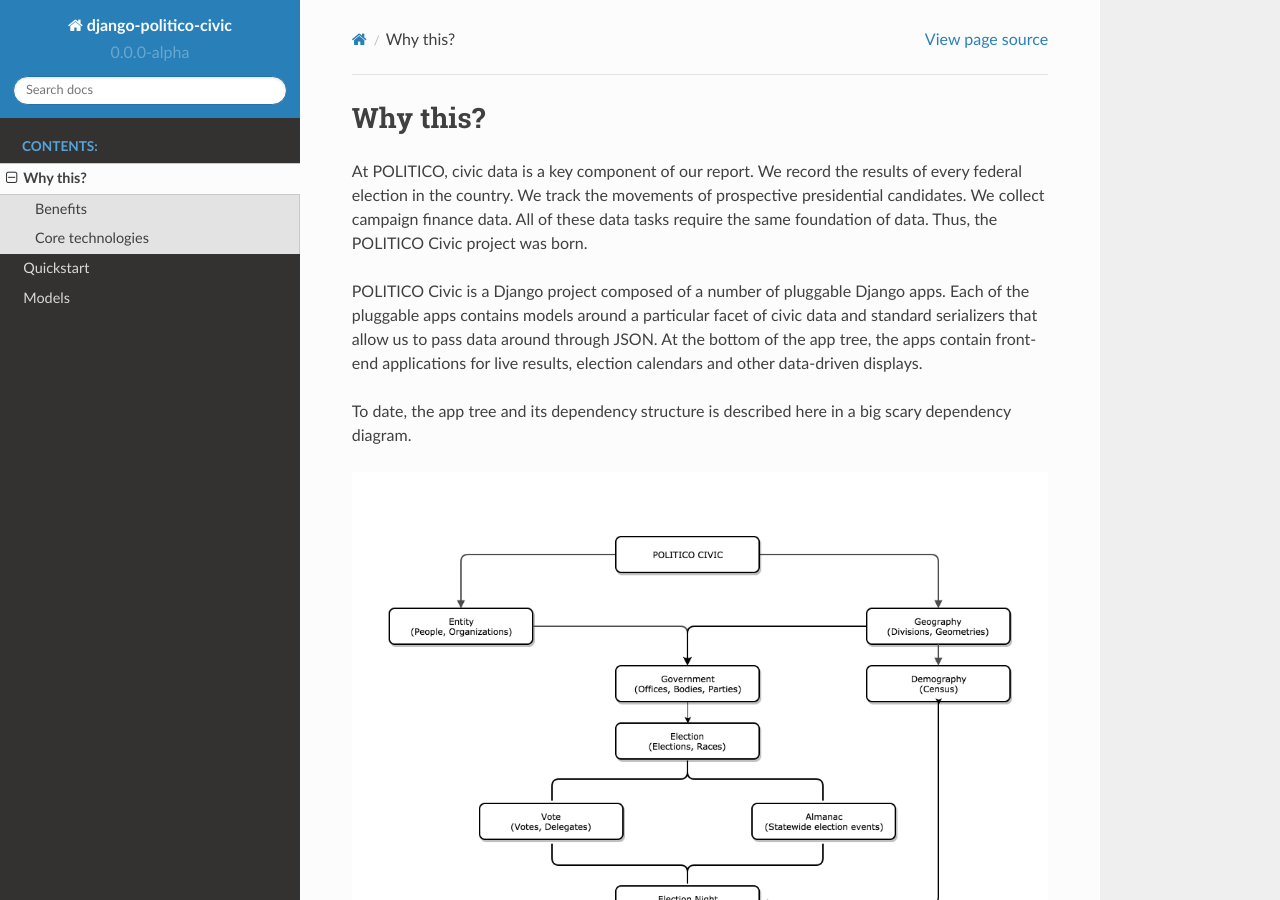
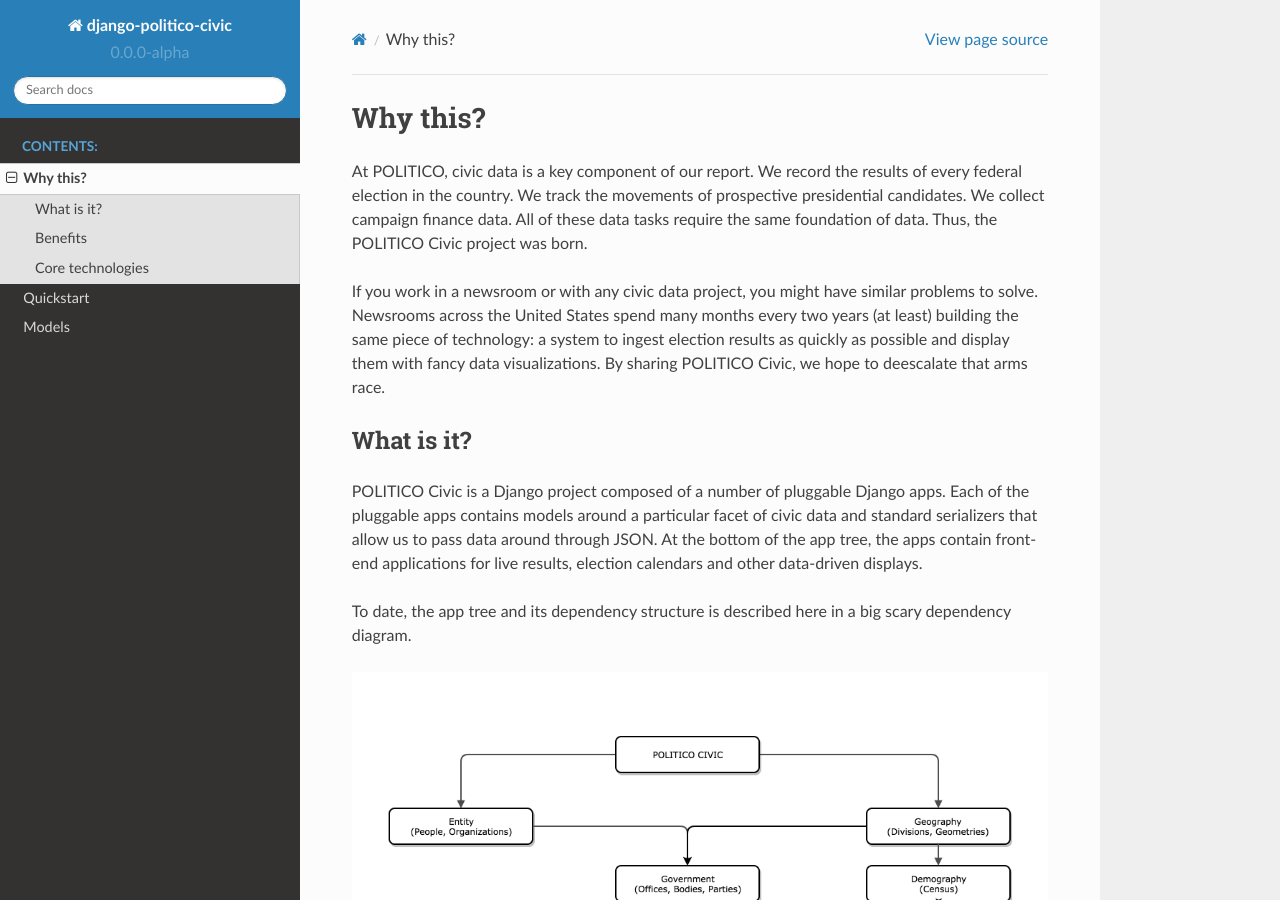
Before and after one commit to The-Politico/politico-civic, a Sphinx documentation site: the page built from docs/source/why.rst, in a window 1280 px wide and 900 px high. Built offline with Sphinx 7.4.7 and the Read the Docs theme 2.0.0, drawn with Linux system fonts in a browser that asks for light colours.

Commit message:
why we're open sourcing it

```diff
--- a/docs/source/why.rst
+++ b/docs/source/why.rst
@@ -2,6 +2,11 @@
 =========
 
 At POLITICO, civic data is a key component of our report. We record the results of every federal election in the country. We track the movements of prospective presidential candidates. We collect campaign finance data. All of these data tasks require the same foundation of data. Thus, the POLITICO Civic project was born.
+
+If you work in a newsroom or with any civic data project, you might have similar problems to solve. Newsrooms across the United States spend many months every two years (at least) building the same piece of technology: a system to ingest election results as quickly as possible and display them with fancy data visualizations. By sharing POLITICO Civic, we hope to deescalate that arms race.
+
+What is it?
+-----------
 
 POLITICO Civic is a Django project composed of a number of pluggable Django apps. Each of the pluggable apps contains models around a particular facet of civic data and standard serializers that allow us to pass data around through JSON. At the bottom of the app tree, the apps contain front-end applications for live results, election calendars and other data-driven displays.
 
```
